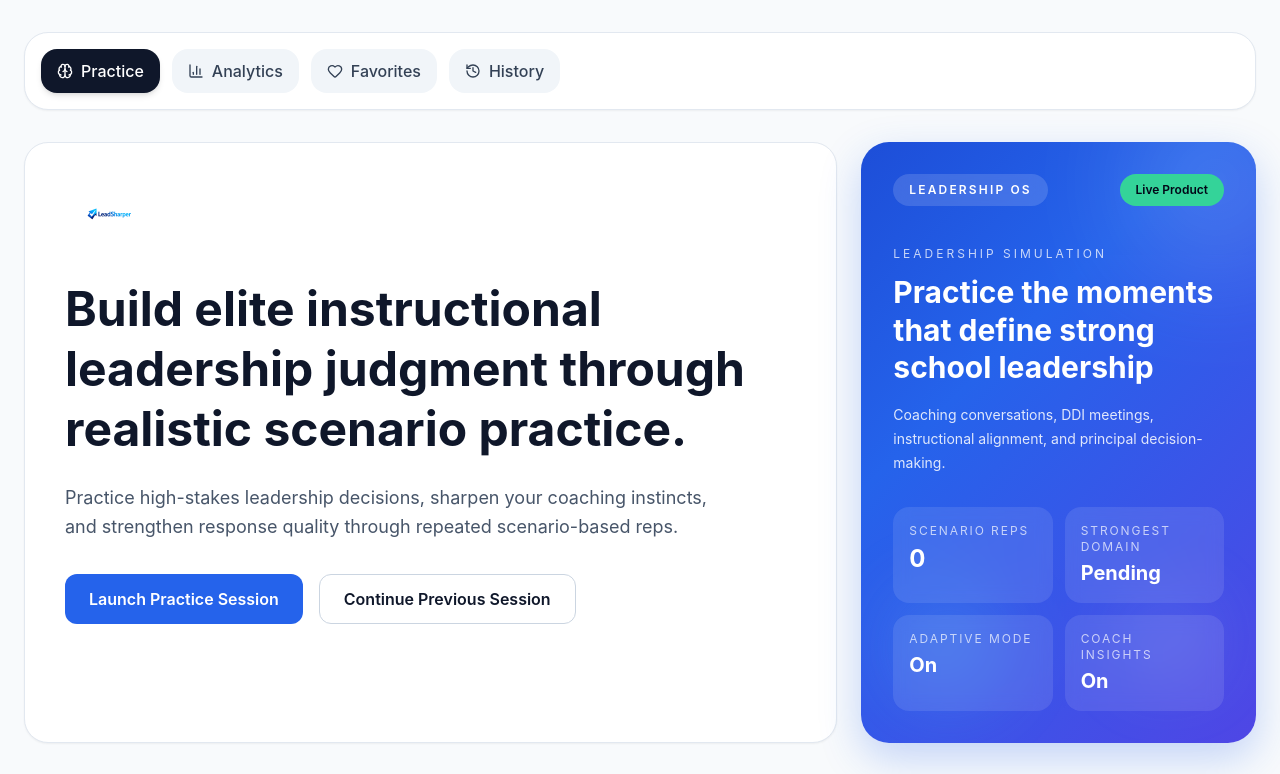
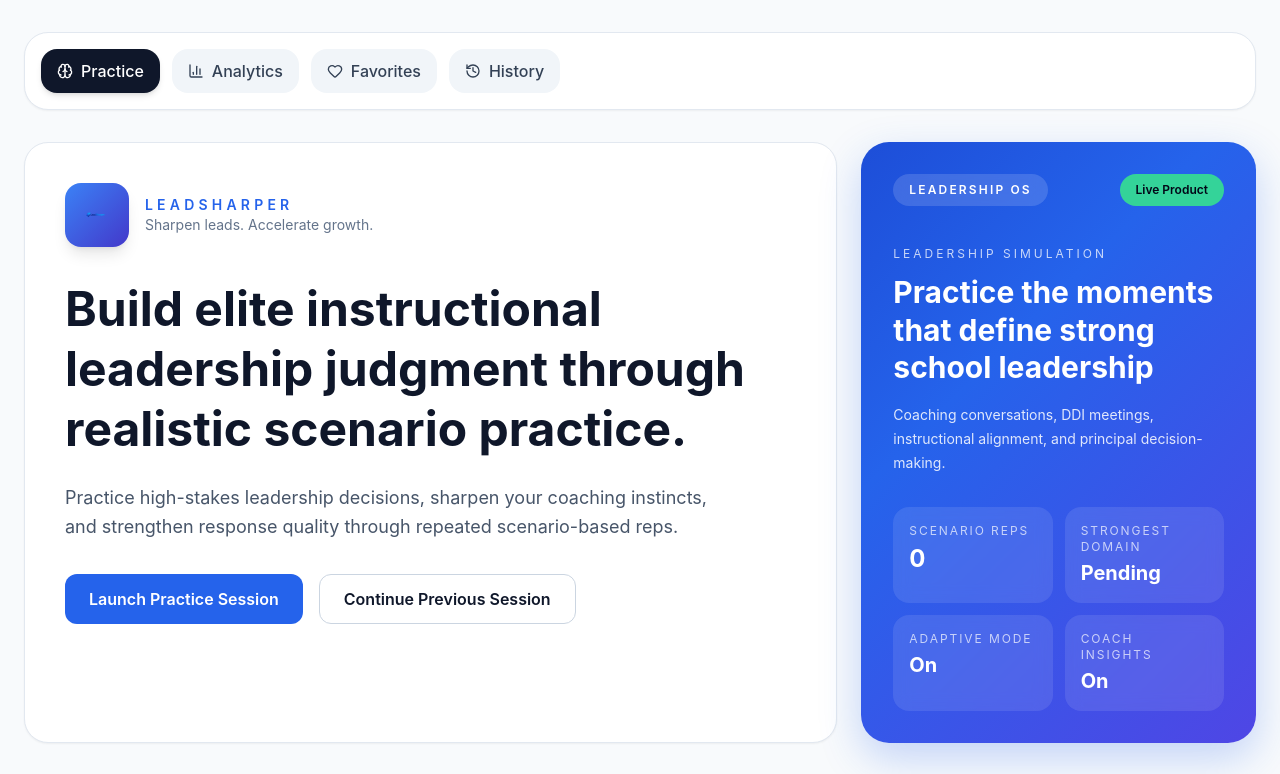
Before and after one commit to jmarc296-jpg/instructional-leadership-practice, a Next.js app: page / in a window 1280 px wide. Shown: the top 774 px of the page. Built offline with nearby package versions, Linux system fonts and the light colour scheme.

Commit message:
Upgrade hero branding layout

```diff
--- a/app/page.tsx
+++ b/app/page.tsx
@@ -169,6 +169,8 @@ export default function HomePage() {
   return (
     <main className="min-h-screen bg-slate-50 px-6 py-8">
       <div className="mx-auto max-w-7xl space-y-8">
+
+        {/* NAV */}
         <div className="rounded-3xl border border-slate-200 bg-white p-4 shadow-sm">
           <div className="flex flex-wrap gap-3">
             {tabs.map((tab) => {
@@ -194,14 +196,28 @@ export default function HomePage() {
 
         {activeTab === 'practice' && (
           <>
+            {/* HERO */}
             <div className="grid gap-6 lg:grid-cols-3">
               <div className="lg:col-span-2 rounded-3xl border border-slate-200 bg-white p-10 shadow-sm">
-                <div className="mb-8">
-                  <img
-                    src="/logo.png"
-                    alt="LeadSharper logo"
-                    className="h-16 w-auto object-contain"
-                  />
+
+                {/* NEW BRAND SECTION */}
+                <div className="mb-8 flex items-center gap-4">
+                  <div className="flex h-16 w-16 items-center justify-center rounded-2xl bg-gradient-to-br from-blue-500 to-indigo-700 shadow-lg">
+                    <img
+                      src="/logo.png"
+                      alt="LeadSharper"
+                      className="h-10 w-10 object-contain"
+                    />
+                  </div>
+
+                  <div>
+                    <div className="text-sm font-semibold uppercase tracking-[0.3em] text-blue-600">
+                      LeadSharper
+                    </div>
+                    <div className="text-sm text-slate-500">
+                      Sharpen leads. Accelerate growth.
+                    </div>
+                  </div>
                 </div>
 
                 <h1 className="mb-6 text-5xl font-bold leading-tight text-slate-900">
@@ -230,13 +246,8 @@ export default function HomePage() {
                 </div>
               </div>
 
+              {/* RIGHT PANEL */}
               <div className="hero-gradient relative min-h-[420px] overflow-hidden p-8">
-                <div className="absolute inset-0 opacity-20">
-                  <div className="absolute -right-10 -top-10 h-40 w-40 rounded-full bg-white blur-3xl" />
-                  <div className="absolute bottom-10 left-8 h-28 w-28 rounded-full bg-cyan-300 blur-2xl" />
-                  <div className="absolute right-12 bottom-16 h-20 w-20 rounded-full bg-indigo-200 blur-2xl" />
-                </div>
-
                 <div className="relative z-10 flex h-full flex-col justify-between">
                   <div className="flex items-center justify-between">
                     <div className="rounded-full bg-white/15 px-4 py-2 text-xs font-semibold uppercase tracking-[0.18em] text-white backdrop-blur">
@@ -277,7 +288,7 @@ export default function HomePage() {
                       <div className="text-xs uppercase tracking-[0.16em] text-white/70">
                         Strongest Domain
                       </div>
-                      <div className="mt-1 text-xl font-bold capitalize text-white">
+                      <div className="mt-1 text-xl font-bold text-white">
                         {strongestDomain === '-' ? 'Pending' : strongestDomain}
                       </div>
                     </div>
@@ -304,6 +315,7 @@ export default function HomePage() {
               </div>
             </div>
 
+            {/* PRACTICE AREA */}
             <div id="practice-workspace" className="grid gap-6 lg:grid-cols-3">
               <div className="space-y-6">
                 <div className="rounded-3xl border border-slate-200 bg-white p-6 shadow-sm">
@@ -333,14 +345,7 @@ export default function HomePage() {
         )}
 
         {activeTab === 'analytics' && (
-          <AnalyticsView
-            analytics={analytics}
-            strongestDomain={strongestDomain}
-            weakestDomain={weakestDomain}
-            recentTrend="Trending stronger"
-            coachingInsight="Continue tightening precision."
-            onRetryWeakestArea={() => setActiveTab('practice')}
-          />
+          <AnalyticsView analytics={analytics} />
         )}
 
         {activeTab === 'favorites' && (
@@ -356,18 +361,7 @@ export default function HomePage() {
         )}
 
         {activeTab === 'history' && (
-          <ResponseHistoryView
-            onOpenCard={(id) => {
-              const card = QUESTION_BANK.find((c) => c.id === id)
-
-              if (card) {
-                setCurrentCard(card)
-                setActiveTab('practice')
-                setShowPrompt(true)
-                scrollToWorkspace()
-              }
-            }}
-          />
+          <ResponseHistoryView />
         )}
       </div>
     </main>
```
